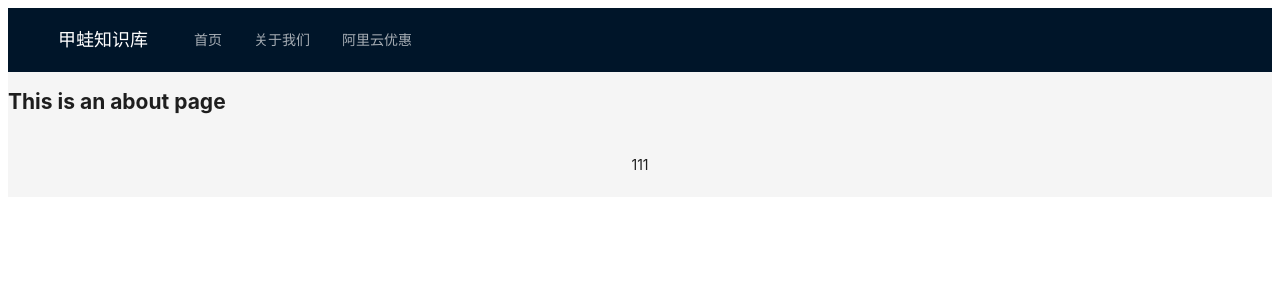
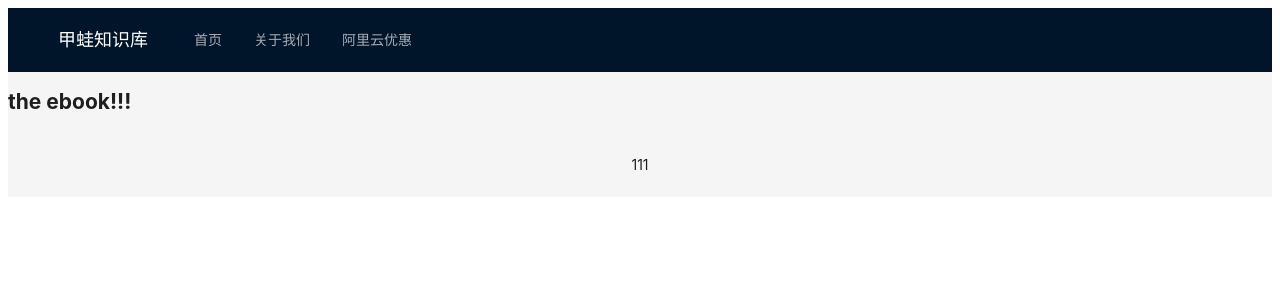
Before and after one commit to chenjiayue/demo, a Vue app in the folder web/: page /about in a window 1280 px wide. Shown: the top 300 px of the page. Built offline with nearby package versions, Linux system fonts and the light colour scheme; no server answers.

Commit message:
4.2 将页面改为小写字母开头，风格如：page.vue,my-page.vue

```diff
--- a/web/src/router/index.ts
+++ b/web/src/router/index.ts
@@ -1,5 +1,6 @@
 import { createRouter, createWebHistory, RouteRecordRaw } from 'vue-router'
-import HomeView from '../views/HomeView.vue'
+import HomeView from '../views/homeView.vue'
+import aboutView from '../views/aboutView.vue'
 
 const routes: Array<RouteRecordRaw> = [
   {
@@ -10,10 +11,11 @@ const routes: Array<RouteRecordRaw> = [
   {
     path: '/about',
     name: 'about',
+    component: aboutView
     // route level code-splitting
     // this generates a separate chunk (about.[hash].js) for this route
     // which is lazy-loaded when the route is visited.
-    component: () => import(/* webpackChunkName: "about" */ '../views/AboutView.vue')
+    //component: () => import(/* webpackChunkName: "about" */ '../views/aboutView.vue')
   }
 ]
 
--- a/web/src/views/AboutView.vue
+++ b/web/src/views/aboutView.vue
@@ -1,5 +1,5 @@
 <template>
   <div class="about">
-    <h1>This is an about page</h1>
+    <h1>the ebook!!!</h1>
   </div>
 </template>
```
Also changed, not shown: web/src/views/homeView.vue (renamed from web/src/views/HomeView.vue).
